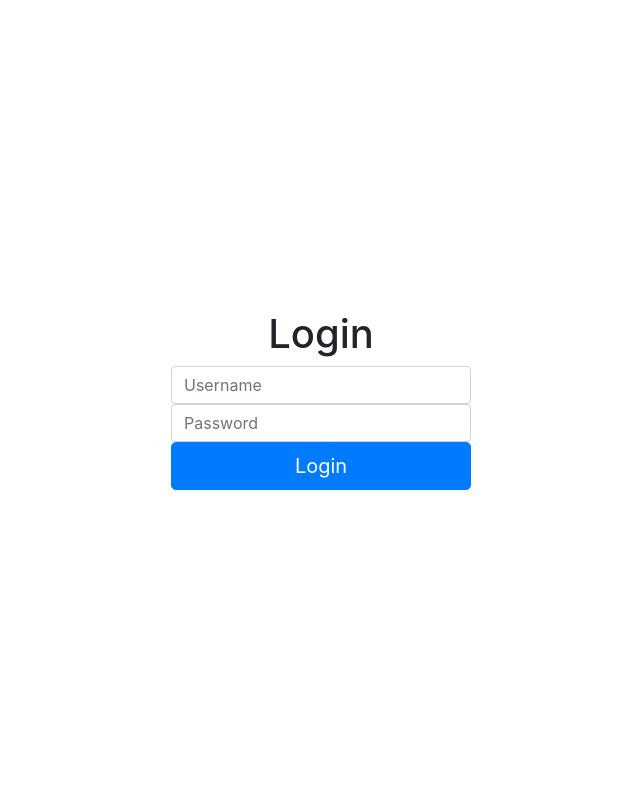
After one commit to mforberg/SDU-M3-ISS, a Flask app: page /validate in a window 1280 px wide. The commit adds this page. Shown: the whole page, without its empty margins (319-959 px from the left). Run offline with Flask 2, Linux system fonts and the light colour scheme.

Commit message:
login works now

```diff
--- a/LewdBokks/app.py
+++ b/LewdBokks/app.py
@@ -1,20 +1,55 @@
-from flask import Flask, request, render_template
-import pymongo
+from flask import Flask, request, render_template, redirect, url_for, g
+from pymongo import MongoClient
+from jinja2 import Environment, FileSystemLoader
 import config
+import json
 
 code = config.db_password
 app = Flask(__name__)
 app.config['TEMPLATES_AUTO_RELOAD'] = True
-client = pymongo.MongoClient("mongodb://bobitybo:<"+code+">@<hostname>/<dbname>?ssl=true&replicaSet=atlas-123xr0-shard-0&authSource=admin&retryWrites=true&w=majority")
+
+class Connect(object):
+    @staticmethod
+    def getConnection():
+        return MongoClient("mongodb+srv://bobitybo:"+code+"@cluster0.rtdkg.mongodb.net/ISSProject?retryWrites=true&w=majority")
+
+connection = Connect.getConnection()
+db = connection["ISSProject"]
+col = db["Fashion"]
 
 @app.route('/')
+def login():
+    return render_template("login.html")
+
+@app.route('/validate', methods=['GET', 'POST'])
+def validate():
+    error = None
+    print(request.method)
+    if request.method == 'POST':
+        print(request.form)
+        if request.form['username'] != 'peter' or request.form['password'] !='pedigrew':
+            error = 'Invalid'
+        else:
+            return redirect(url_for('index'))
+    return render_template("login.html", error=error)
+
+
+
+@app.route('/index')
 def index():
-    db = client.test
     return render_template("index.html")
 
 @app.route('/preferences/')
 def preferences():
-    return render_template("preferences.html")
+    entries = {}
+    dbs = db.list_collection_names()
+    for datab in dbs:
+        collec = db[datab]
+        listy = []
+        for x in collec.find_one():
+            listy.append(x)
+        entries[datab] = listy
+    return render_template("preferences.html", entries = entries)
 
 @app.route('/products/')
 def products():
@@ -22,13 +57,9 @@ def products():
 
 @app.route('/insert', methods=['POST'])
 def insert_to_db():
-    dbDict = {}
+    content = request.json
     if request.method == 'POST':
-        print(request.get_data())
-        for key, value in request.args.items():
-            dbDict[key] = value
-    #client["fashion"].insert_one(dbDict)
-    print(dbDict)
+        col.insert(json.loads(content))
     return "Received"
 
 
--- a/LewdBokks/static/stylesheet.css
+++ b/LewdBokks/static/stylesheet.css
@@ -57,3 +57,23 @@
     min-width: 100%;
     height: 32rem;
 }
+
+.form-signin{
+    margin: auto;
+    width: 100%;
+    max-width: 330px;
+    padding: 15px;
+}
+
+.loginbody{
+    display: -ms-flexbox;
+    display: flex;
+    -ms-flex-align: center;
+    align-items: center;
+    text-align: center;
+    height: 100%;
+}
+
+.prefrow{
+    margin: 100px 0 0 10px;
+}
--- /dev/null
+++ b/LewdBokks/templates/login.html
@@ -0,0 +1,27 @@
+<html>
+    <head>
+        <link rel="stylesheet" type="text/css" href="/static/stylesheet.css">
+        <link rel="stylesheet" href="https://cdn.jsdelivr.net/npm/bootstrap@4.5.3/dist/css/bootstrap.min.css"
+        integrity="sha384-TX8t27EcRE3e/ihU7zmQxVncDAy5uIKz4rEkgIXeMed4M0jlfIDPvg6uqKI2xXr2" crossorigin="anonymous">
+
+    <!-- jQuery and JS bundle w/ Popper.js -->
+    <script src="https://code.jquery.com/jquery-3.5.1.slim.min.js"
+        integrity="sha384-DfXdz2htPH0lsSSs5nCTpuj/zy4C+OGpamoFVy38MVBnE+IbbVYUew+OrCXaRkfj"
+        crossorigin="anonymous"></script>
+        <script src="https://unpkg.com/feather-icons/dist/feather.min.js"></script>
+
+        <script src="https://cdn.jsdelivr.net/npm/bootstrap@4.5.3/dist/js/bootstrap.bundle.min.js"
+        integrity="sha384-ho+j7jyWK8fNQe+A12Hb8AhRq26LrZ/JpcUGGOn+Y7RsweNrtN/tE3MoK7ZeZDyx"
+        crossorigin="anonymous"></script>
+    </head>
+    <body class="loginbody">
+        <form class="form-signin" method="POST" action="/validate" enctype="multipart/form-data">
+            <h1>Login</h1>
+            <label class="sr-only" for="inputUserName">Username</label>
+            <input type="text" id="inputUserName" class="form-control" name="username" placeholder="Username" value="{{request.form.username}}">
+            <label for="inputPassword" class="sr-only">Password</label>
+            <input id="inputPassword" class="form-control" type="password" name="password" placeholder="Password" value="{{request.form.password}}">
+            <button class="btn btn-lg btn-primary btn-block" type="submit" value="Login">Login</button>
+        </form>
+    </body>
+</html>
```
Also changed, not shown: DataCreation/random_data.py (+6 -4 lines), LewdBokks/templates/preferences.html (+33 -17 lines).
